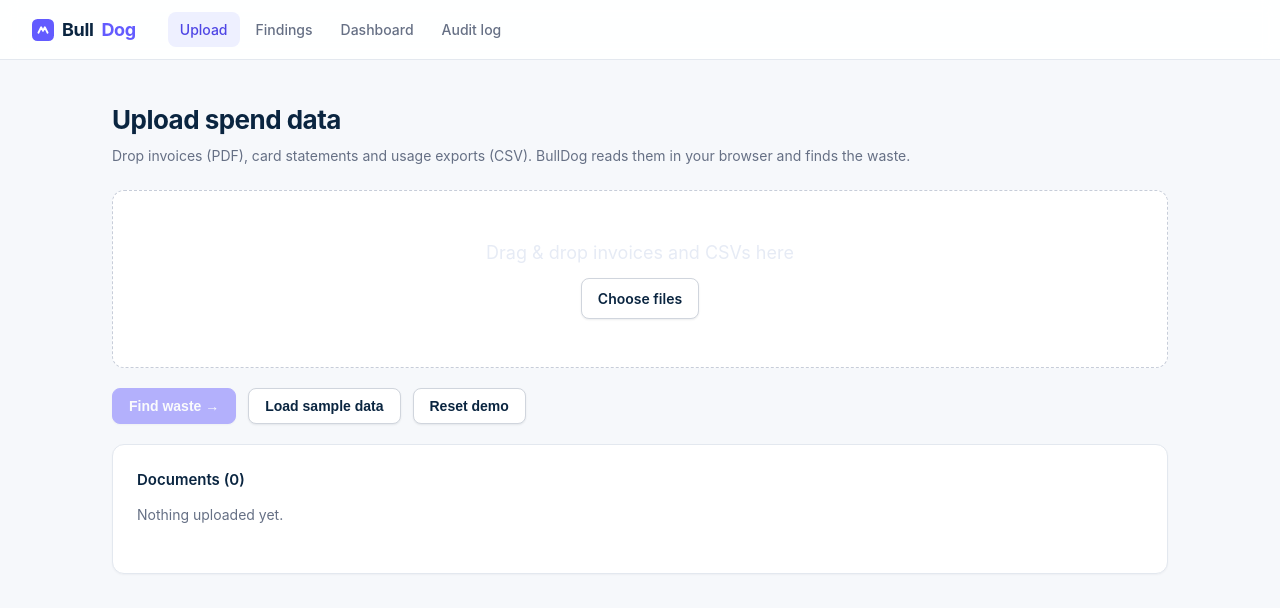
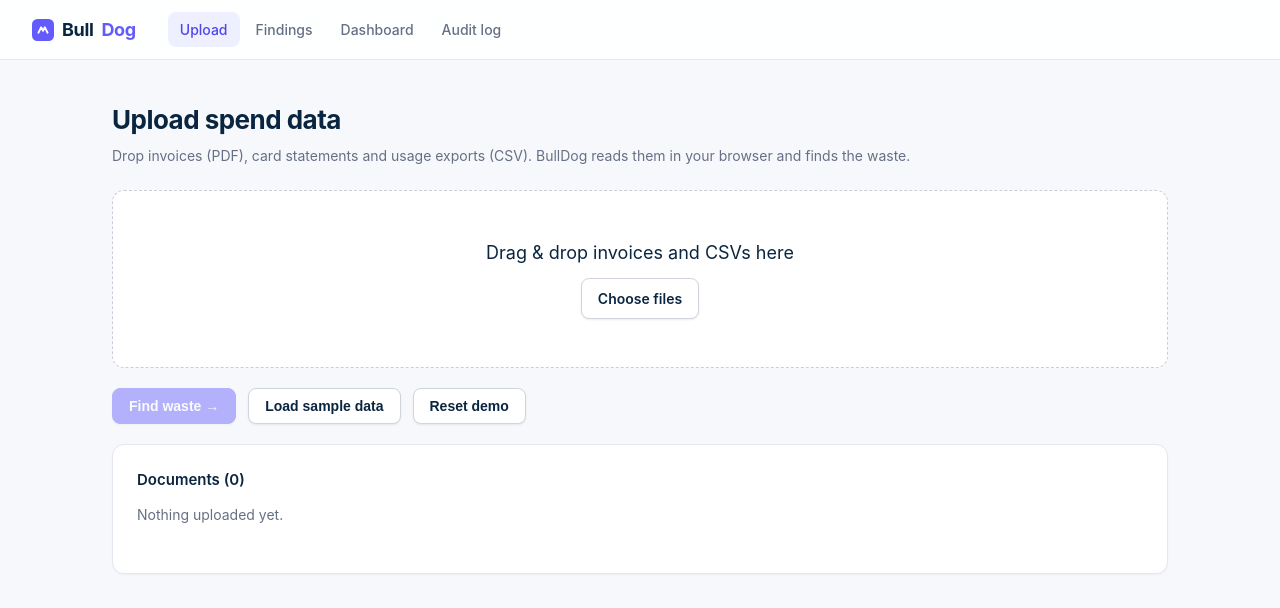
Before and after one commit to abdullahh-sheikhh/bulldog, a Next.js app: page /upload in a window 1280 px wide. Shown: the top 608 px of the page. Built offline with nearby package versions, Linux system fonts and the light colour scheme.

Commit message:
Light theme UI rework: app/upload/page.tsx

```diff
--- a/app/upload/page.tsx
+++ b/app/upload/page.tsx
@@ -71,12 +71,12 @@ export default function UploadPage() {
         onDragLeave={() => setOver(false)}
         onDrop={(e) => { e.preventDefault(); setOver(false); handleFiles(e.dataTransfer.files); }}
       >
-        <p style={{ fontSize: 18, margin: "0 0 12px", color: "#e6ebf5" }}>Drag & drop invoices and CSVs here</p>
+        <p style={{ fontSize: 18, margin: "0 0 12px", color: "#0a2540" }}>Drag & drop invoices and CSVs here</p>
         <label className="btn ghost">
           Choose files
           <input type="file" multiple accept=".pdf,.csv" hidden onChange={(e) => e.target.files && handleFiles(e.target.files)} />
         </label>
-        {busy && <p style={{ color: "#f5a524" }}>{busy}</p>}
+        {busy && <p style={{ color: "#635bff" }}>{busy}</p>}
       </div>
       {errors.map((e) => (
         <div className="err" key={e}>{e}</div>
```
